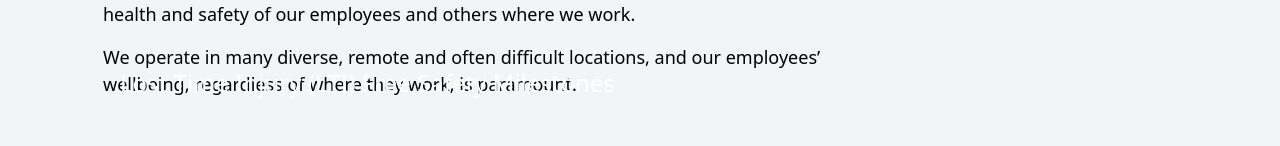
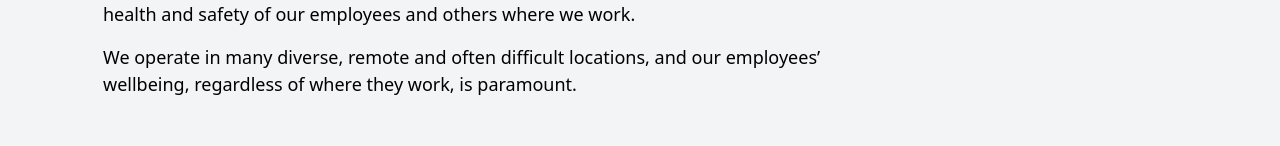
Before and after one commit to kwayummari/amazon-mineworks, a React (Create React App) app: page /exploration-drilling in a window 1280 px wide. Shown: the part 589-735 px from the top of the page. Built offline with nearby package versions, Linux system fonts and the light colour scheme.

Commit message:
fixing exploration drilling page

```diff
--- a/src/pages/exploration-drilling.jsx
+++ b/src/pages/exploration-drilling.jsx
@@ -9,10 +9,8 @@ import SafetyInitiative from '../components/SafetyInitiative';
 const ExplorationDrilling = () => (
   <div className={styles.landingPage}>
     <SafetyDocumentation />
-    <SafetyMilestone />
     <SafetyData />
     <SafetyNeck />
-    <SafetyInitiative />
   </div>
 );
 
```
